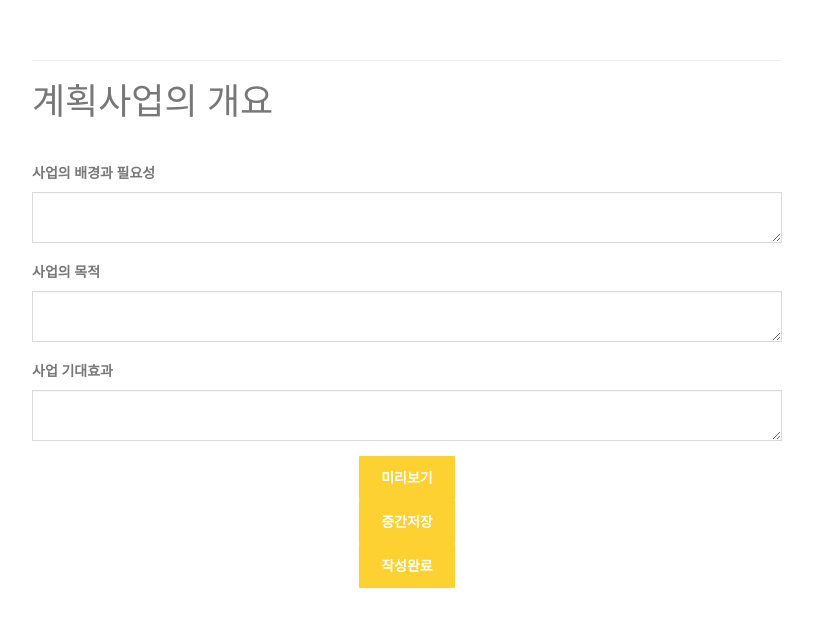
After one commit to parkhojeong-gif/Portfolio, a Java web app: page /businessPlanInsert in a window 1280 px wide. The commit adds this page. Shown: the top 642 px of the page, without its empty margins (233-1046 px from the left). Run offline with Spring Boot 4, a stand-in JSP engine, Linux system fonts and the light colour scheme; the project's own start-up code is not run, and a stand-in starts its controllers and pages; some libraries are stand-ins or nearby versions.

Commit message:
사업계획서등록 수정중_2103261756_양소민

```diff
--- a/seniorjob/src/main/java/com/company/temp/HomeController.java
+++ b/seniorjob/src/main/java/com/company/temp/HomeController.java
@@ -46,4 +46,12 @@ public class HomeController {
 		return "resumeInsert";
 	}
 
+
+	@RequestMapping("/businessPlanInsert")
+	public String businessPlanInsert() {
+		return "businessPlanInsert";
+	}
+
+
+
 }
--- /dev/null
+++ b/seniorjob/src/main/webapp/WEB-INF/views/businessPlanInsert.jsp
@@ -0,0 +1,119 @@
+<%@ page language="java" contentType="text/html; charset=UTF-8" pageEncoding="UTF-8"%>
+<!DOCTYPE html><html class="no-js"><head><meta charset="utf-8"><meta http-equiv="X-UA-Compatible" content="IE=edge"><title>businessPlanInsert.jsp</title>
+        <meta name="description" content="company is a real-estate template">
+        <meta name="author" content="Kimarotec">
+        <meta name="keyword" content="html5, css, bootstrap, property, real-estate theme , bootstrap template">
+        <meta name="viewport" content="width=device-width, initial-scale=1">
+
+        <link href='http://fonts.googleapis.com/css?family=Open+Sans:400,300,700,800' rel='stylesheet' type='text/css'>
+
+        <!-- Place favicon.ico and apple-touch-icon.png in the root directory -->
+        <link rel="shortcut icon" href="favicon.ico" type="image/x-icon">
+        <link rel="icon" href="favicon.ico" type="image/x-icon">
+
+        <link rel="stylesheet" href="resources/assets/css/normalize.css">
+        <link rel="stylesheet" href="resources/assets/css/font-awesome.min.css">
+        <link rel="stylesheet" href="resources/assets/css/fontello.css">
+        <link href="resources/assets/fonts/icon-7-stroke/css/pe-icon-7-stroke.css" rel="stylesheet">
+        <link href="resources/assets/fonts/icon-7-stroke/css/helper.css" rel="stylesheet">
+        <link href="resources/assets/css/animate.css" rel="stylesheet" media="screen">
+        <link rel="stylesheet" href="resources/assets/css/bootstrap-select.min.css">
+        <link rel="stylesheet" href="resources/bootstrap/css/bootstrap.min.css">
+        <link rel="stylesheet" href="resources/assets/css/icheck.min_all.css">
+        <link rel="stylesheet" href="resources/assets/css/price-range.css">
+        <link rel="stylesheet" href="resources/assets/css/owl.carousel.css">
+        <link rel="stylesheet" href="resources/assets/css/owl.theme.css">
+        <link rel="stylesheet" href="resources/assets/css/owl.transitions.css">
+        <link rel="stylesheet" href="resources/assets/css/style.css">
+        <link rel="stylesheet" href="resources/assets/css/responsive.css">
+    </head>
+    <body>
+
+        <div id="preloader">
+            <div id="status">&nbsp;</div>
+        </div>
+        <!-- Body content -->
+
+
+        <!-- property area -->
+        <div class="content-area recent-property padding-top-40" style="background-color: #FFF;">
+            <div class="container">
+                <div class="row">
+                    <div class="col-md-8 col-md-offset-2">
+                            <!-- /.row -->
+
+                            <hr>
+                            <h2>계획사업의 개요</h2>
+                            <br>
+                            <form>
+                                <div class="row">
+
+                                    <div class="col-sm-12">
+                                        <div class="form-group">
+                                            <label for="business_a">사업의 배경과 필요성</label>
+                                            <textarea id="business_a" class="form-control"></textarea>
+                                        </div>
+                                    </div>
+
+                                     <div class="col-sm-12">
+                                        <div class="form-group">
+                                            <label for="business_a">사업의 목적</label>
+                                            <textarea id="business_a" class="form-control"></textarea>
+                                        </div>
+                                    </div>
+
+                                     <div class="col-sm-12">
+                                        <div class="form-group">
+                                            <label for="business_a">사업 기대효과</label>
+                                            <textarea id="business_a" class="form-control"></textarea>
+                                        </div>
+                                    </div>
+
+                                    <div class="col-sm-12 text-center">
+                                        <button type="submit" class="btn btn-primary">미리보기</button>
+                                    </div>
+
+                                    <div class="col-sm-12 text-center">
+                                        <button type="submit" class="btn btn-primary">중간저장</button>
+                                    </div>
+
+                                    <div class="col-sm-12 text-center">
+                                        <button type="submit" class="btn btn-primary">작성완료</button>
+                                    </div>
+                                </div>
+                                <!-- /.row -->
+                            </form>
+                        </div>
+                    </div>
+                </div>
+            </div>
+        </div>
+
+
+
+        </div>
+
+        <script src="resources/assets/js/modernizr-2.6.2.min.js"></script>
+
+        <script src="resources/assets/js/jquery-1.10.2.min.js"></script>
+        <script src="resources/bootstrap/js/bootstrap.min.js"></script>
+        <script src="resources/assets/js/bootstrap-select.min.js"></script>
+        <script src="resources/assets/js/bootstrap-hover-dropdown.js"></script>
+
+        <script src="resources/assets/js/easypiechart.min.js"></script>
+        <script src="resources/assets/js/jquery.easypiechart.min.js"></script>
+
+        <script src="resources/assets/js/owl.carousel.min.js"></script>
+        <script src="resources/assets/js/wow.js"></script>
+
+        <script src="resources/assets/js/icheck.min.js"></script>
+        <script src="resources/assets/js/price-range.js"></script>
+
+        <script src="https://maps.googleapis.com/maps/api/js?v=3.exp&amp;sensor=false"></script>
+        <script src="resources/assets/js/gmaps.js"></script>
+        <script src="resources/assets/js/gmaps.init.js"></script>
+
+        <script src="resources/assets/js/main.js"></script>
+
+    </body>
+</html>
--- a/seniorjob/src/main/webapp/WEB-INF/views/mypage.jsp
+++ b/seniorjob/src/main/webapp/WEB-INF/views/mypage.jsp
@@ -94,7 +94,7 @@
 							</div>
 						</div>
 						<div class="panel panel-default sidebar-menu wow fadeInRight animated">
-							<div class="panel-heading">
+							<div class="panel-heading" onclick="location.href='businessPlanInsert'">
 								<h3 class="panel-title">사업계획서 등록</h3>
 							</div>
 						</div>
```
